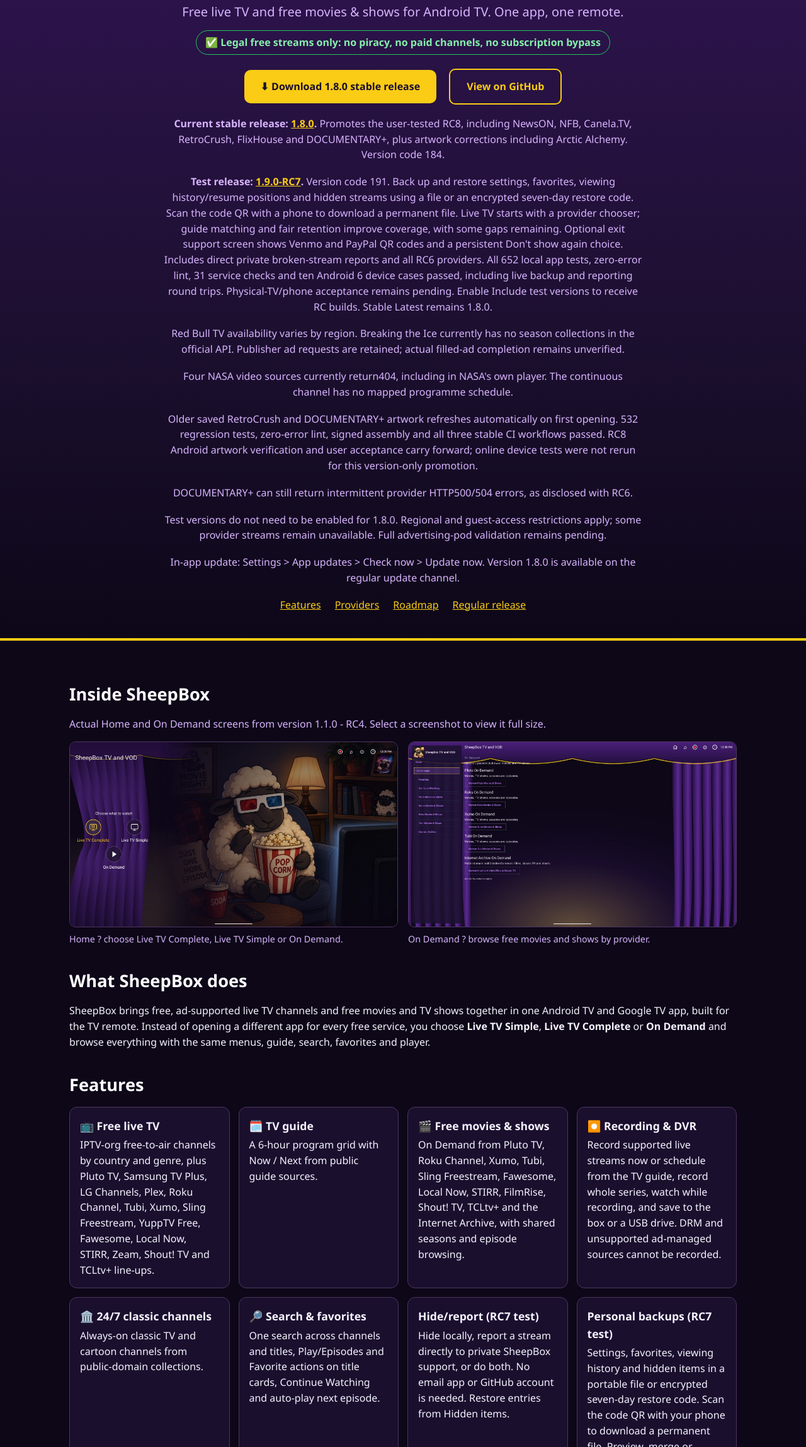
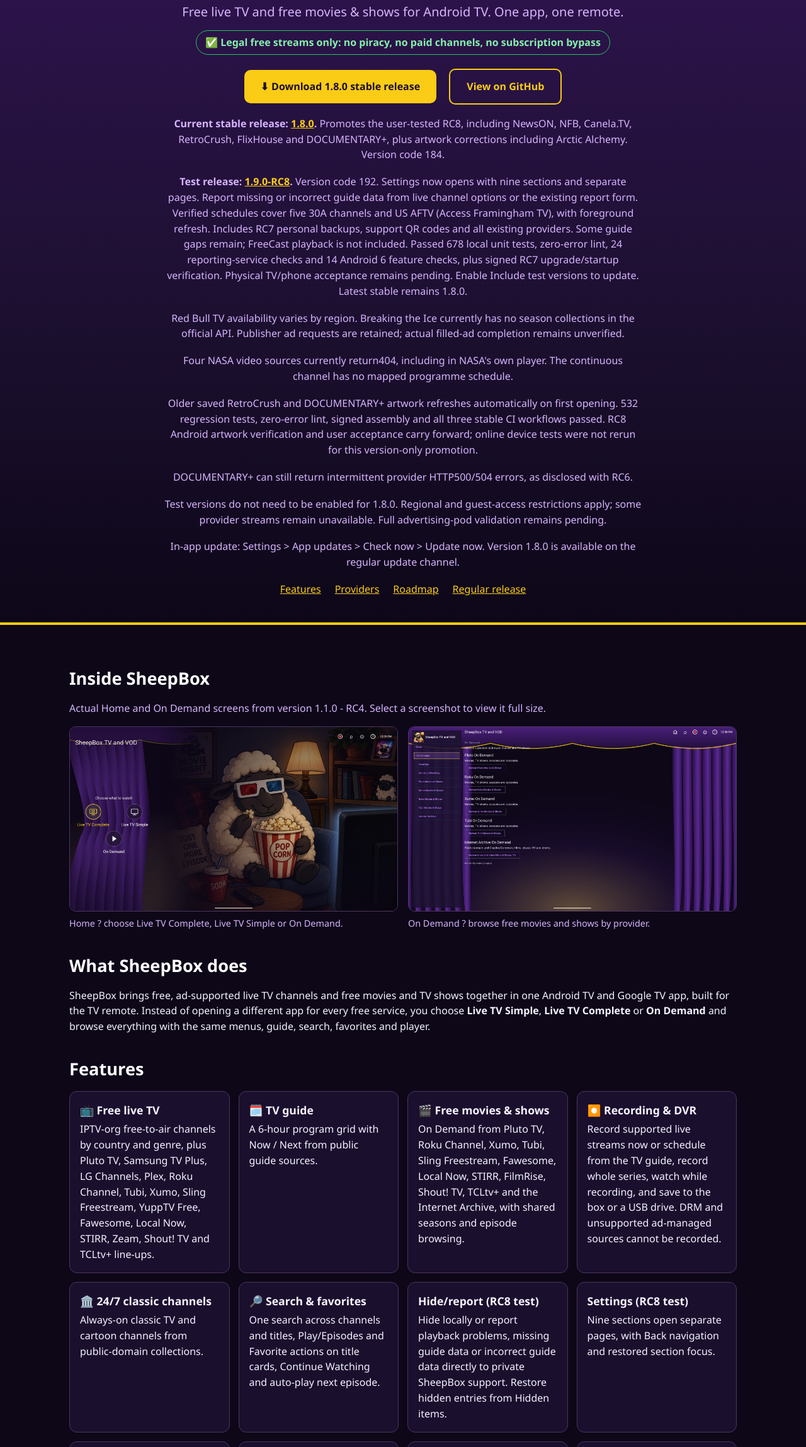
Before and after one commit to sheepman90s/sheepbox-releases, a plain HTML site: page docs/index.html in a window 1280 px wide. Shown: the part 503-2800 px from the top of the page at 63% size. Drawn offline with Linux system fonts and the light colour scheme.

Commit message:
Publish RC8 settings sections and verified guide coverage

```diff
--- a/docs/index.html
+++ b/docs/index.html
@@ -79,7 +79,7 @@ th{color:var(--lav)}
   <a class="btn" href="https://github.com/sheepman90s/sheepbox-releases/releases/latest/download/Sheepbox-latest.apk">⬇ Download 1.8.0 stable release</a>
   <a class="btn alt" href="https://github.com/sheepman90s/sheepbox-releases">View on GitHub</a>
   <p class="release-note"><strong>Current stable release: <a href="https://github.com/sheepman90s/sheepbox-releases/releases/tag/v1.8.0">1.8.0</a>.</strong> Promotes the user-tested RC8, including NewsON, NFB, Canela.TV, RetroCrush, FlixHouse and DOCUMENTARY+, plus artwork corrections including Arctic Alchemy. Version code 184.</p>
-  <p class="release-note"><strong>Test release: <a href="https://github.com/sheepman90s/sheepbox-releases/releases/tag/v1.9.0-RC7">1.9.0-RC7</a>.</strong> Version code 191. Back up and restore settings, favorites, viewing history/resume positions and hidden streams using a file or an encrypted seven-day restore code. Scan the code QR with a phone to download a permanent file. Live TV starts with a provider chooser; guide matching and fair retention improve coverage, with some gaps remaining. Optional exit support screen shows Venmo and PayPal QR codes and a persistent Don&#39;t show again choice. Includes direct private broken-stream reports and all RC6 providers. All 652 local app tests, zero-error lint, 31 service checks and ten Android 6 device cases passed, including live backup and reporting round trips. Physical-TV/phone acceptance remains pending. Enable Include test versions to receive RC builds. Stable Latest remains 1.8.0.</p>
+  <p class="release-note"><strong>Test release: <a href="https://github.com/sheepman90s/sheepbox-releases/releases/tag/v1.9.0-RC8">1.9.0-RC8</a>.</strong> Version code 192. Settings now opens with nine sections and separate pages. Report missing or incorrect guide data from live channel options or the existing report form. Verified schedules cover five 30A channels and US AFTV (Access Framingham TV), with foreground refresh. Includes RC7 personal backups, support QR codes and all existing providers. Some guide gaps remain; FreeCast playback is not included. Passed 678 local unit tests, zero-error lint, 24 reporting-service checks and 14 Android 6 feature checks, plus signed RC7 upgrade/startup verification. Physical TV/phone acceptance remains pending. Enable Include test versions to update. Latest stable remains 1.8.0.</p>
   <p class="release-note">Red Bull TV availability varies by region. Breaking the Ice currently has no season collections in the official API. Publisher ad requests are retained; actual filled-ad completion remains unverified.</p>
   <p class="release-note">Four NASA video sources currently return404, including in NASA's own player. The continuous channel has no mapped programme schedule.</p>
   <p class="release-note">Older saved RetroCrush and DOCUMENTARY+ artwork refreshes automatically on first opening. 532 regression tests, zero-error lint, signed assembly and all three stable CI workflows passed. RC8 Android artwork verification and user acceptance carry forward; online device tests were not rerun for this version-only promotion.</p>
@@ -113,7 +113,9 @@ th{color:var(--lav)}
     <div class="card"><b>⏺️ Recording &amp; DVR</b>Record supported live streams now or schedule from the TV guide, record whole series, watch while recording, and save to the box or a USB drive. DRM and unsupported ad-managed sources cannot be recorded.</div>
     <div class="card"><b>🏛️ 24/7 classic channels</b>Always-on classic TV and cartoon channels from public-domain collections.</div>
     <div class="card"><b>🔎 Search &amp; favorites</b>One search across channels and titles, Play/Episodes and Favorite actions on title cards, Continue Watching and auto-play next episode.</div>
-    <div class="card"><b>Hide/report (RC7 test)</b>Hide locally, report a stream directly to private SheepBox support, or do both. No email app or GitHub account is needed. Restore entries from Hidden items.</div>
+    <div class="card"><b>Hide/report (RC8 test)</b>Hide locally or report playback problems, missing guide data or incorrect guide data directly to private SheepBox support. Restore hidden entries from Hidden items.</div>
+    <div class="card"><b>Settings (RC8 test)</b>Nine sections open separate pages, with Back navigation and restored section focus.</div>
+    <div class="card"><b>Additional guides (RC8 test)</b>Verified schedules for five 30A channels and US AFTV (Access Framingham TV), refreshed while the app is open. Some channels still lack a verified schedule.</div>
     <div class="card"><b>Personal backups (RC7 test)</b>Settings, favorites, viewing history and hidden items in a portable file or encrypted seven-day restore code. Scan the code QR with your phone to download a permanent file. Preview, merge or replace before restoring.</div>
     <div class="card"><b>Optional support (RC7 test)</b>Venmo and PayPal QR codes on exit for coffee and cloud costs. Close, keep watching, or choose Don&#39;t show again.</div>
     <div class="card"><b>🎮 Made for the remote</b>Clear focus, labelled icons, ±15 s skip with hold-to-seek.</div>
```
Also changed, not shown: 3 other files.
